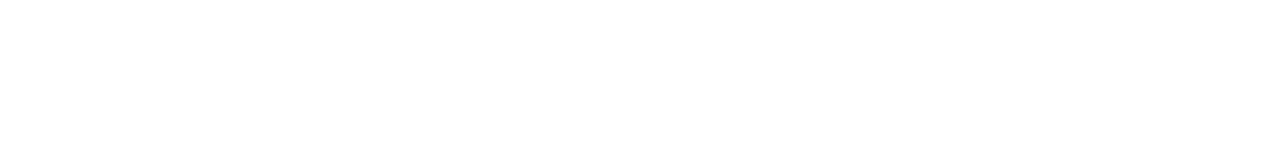
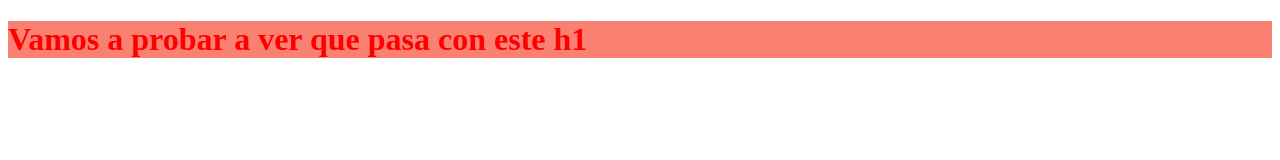
Before and after one commit to matiasbeller/agregandoSass, a website: page index.html in a window 1280 px wide. Drawn offline with Linux system fonts and the light colour scheme.

Commit message:
commit con sass funcionando

```diff
--- a/index.html
+++ b/index.html
@@ -5,9 +5,11 @@
 		<meta http-equiv="X-UA-Compatible" content="IE=edge" />
 		<meta name="viewport" content="width=device-width, initial-scale=1.0" />
         <title>Agregando SASS</title>
-        <link rel="stylesheet" href="styles.css">
+        <link rel="stylesheet" href="./css/styles.css">
     </head>
     <body>
-
+        <h1>
+            Vamos a probar a ver que pasa con este h1
+        </h1>
     </body>
 </html>
--- a/package.json
+++ b/package.json
@@ -4,7 +4,9 @@
 	"description": "",
 	"main": "index.js",
 	"scripts": {
-    "test": "echo \"Error: no test specified\" && exit 1"
+		"test": "echo \"Error: no test specified\" && exit 1",
+		"build-css": "node-sass --include-path scss scss/styles.scss css/styles.css",
+		"watch-css": "nodemon -e scss -x \"npm run build-css\""
 	},
 	"repository": {
 		"type": "git",
--- /dev/null
+++ b/scss/styles.scss
@@ -0,0 +1,5 @@
+h1{
+    color: red;
+    align-items: center;
+    background-color: salmon;
+}
```
Also changed, not shown: css/styles.css (added), styles.css (deleted), styles.scss (deleted). Lines whose indentation alone changed are shown as unchanged.
